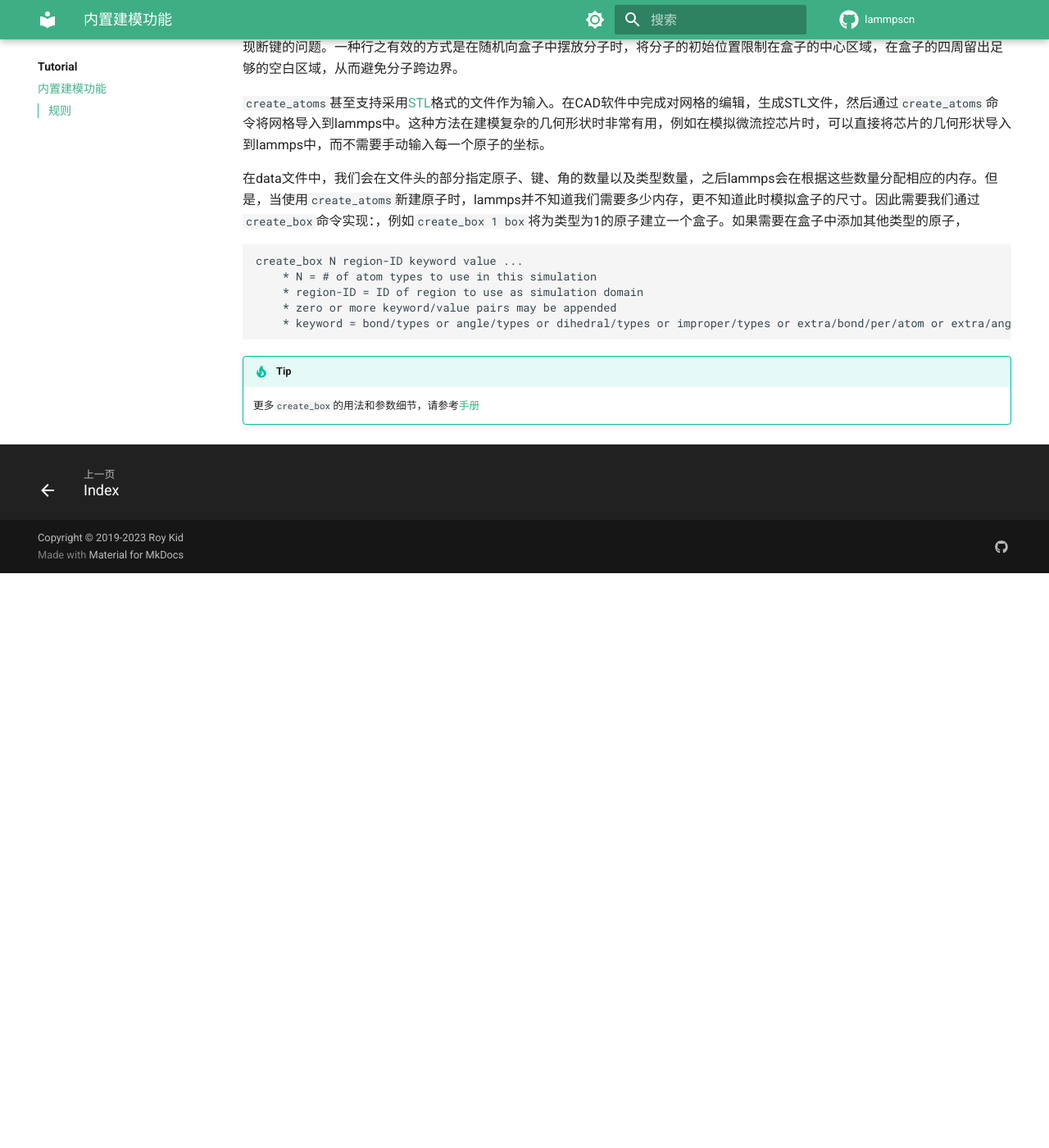
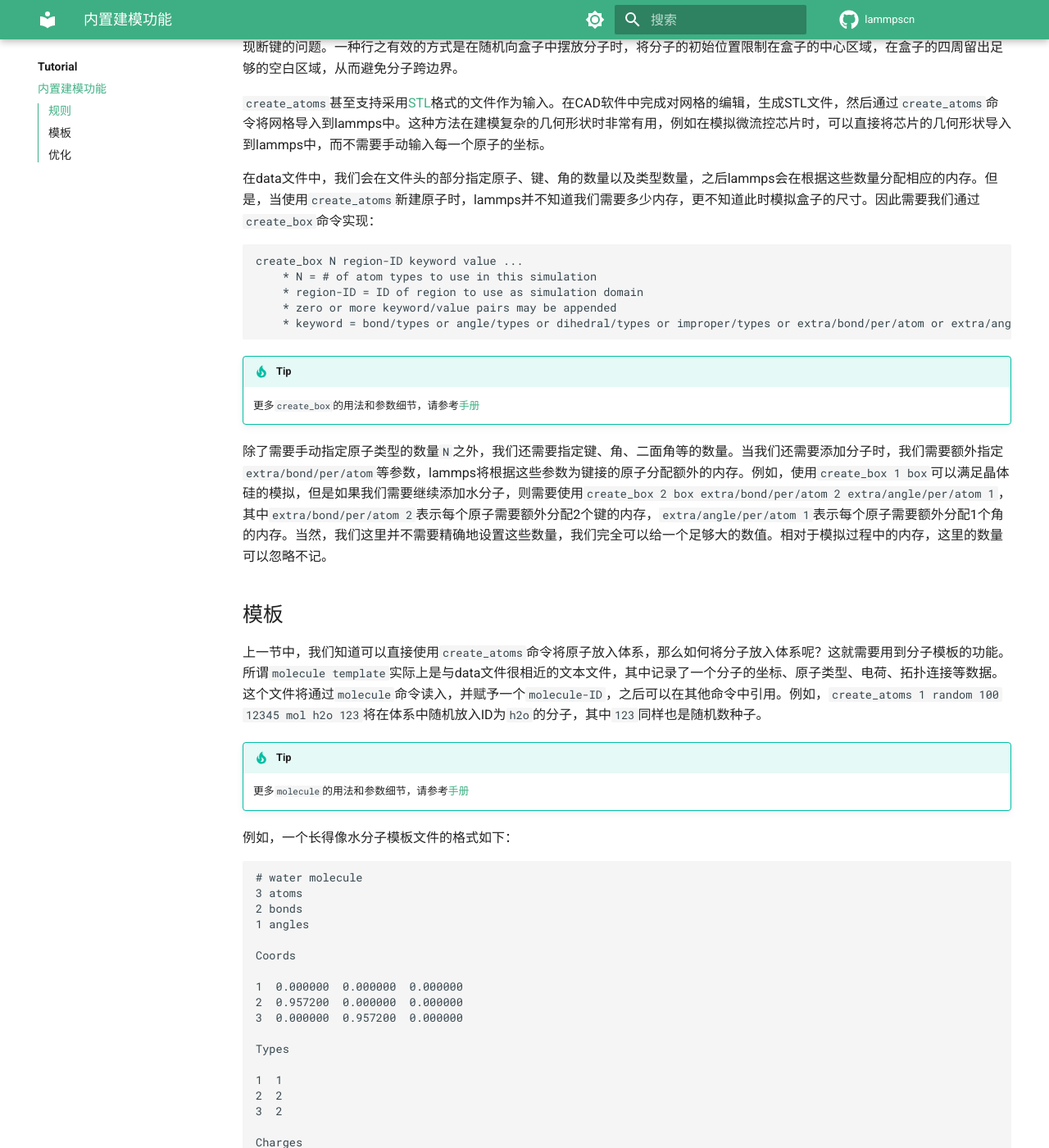
Before and after one commit to Roy-Kid/lammpscn2, an MkDocs documentation site: the page built from docs/Tutorial/modeling.md, in a window 1280 px wide and 1400 px high, scrolled down 1953 px. Shown: the whole window at 82% size. Built offline with MkDocs 1.6.1 and Material for MkDocs 9.7.7, drawn with Linux system fonts in a browser that asks for light colours; comment, search, counter and statistics services are not loaded; before the commit the page ends 2652 px from its top, so only the background shows below that; some of the changed text lies outside the part shown.

Commit message:
update modeling

````diff
--- a/docs/Tutorial/modeling.md
+++ b/docs/Tutorial/modeling.md
@@ -58,7 +58,7 @@ lattice style scale keyword values ...
 
 `create_atoms`甚至支持采用[STL](https://en.wikipedia.org/wiki/STL_(file_format))格式的文件作为输入。在CAD软件中完成对网格的编辑，生成STL文件，然后通过`create_atoms`命令将网格导入到lammps中。这种方法在建模复杂的几何形状时非常有用，例如在模拟微流控芯片时，可以直接将芯片的几何形状导入到lammps中，而不需要手动输入每一个原子的坐标。
 
-在data文件中，我们会在文件头的部分指定原子、键、角的数量以及类型数量，之后lammps会在根据这些数量分配相应的内存。但是，当使用`create_atoms`新建原子时，lammps并不知道我们需要多少内存，更不知道此时模拟盒子的尺寸。因此需要我们通过`create_box`命令实现：，例如`create_box 1 box`将为类型为1的原子建立一个盒子。如果需要在盒子中添加其他类型的原子，
+在data文件中，我们会在文件头的部分指定原子、键、角的数量以及类型数量，之后lammps会在根据这些数量分配相应的内存。但是，当使用`create_atoms`新建原子时，lammps并不知道我们需要多少内存，更不知道此时模拟盒子的尺寸。因此需要我们通过`create_box`命令实现：
 
 ```
 create_box N region-ID keyword value ...
@@ -70,3 +70,58 @@ create_box N region-ID keyword value ...
 
 !!! tip RTFM
     更多`create_box`的用法和参数细节，请参考[手册](https://docs.lammps.org/create_box.html)
+
+除了需要手动指定原子类型的数量`N`之外，我们还需要指定键、角、二面角等的数量。当我们还需要添加分子时，我们需要额外指定`extra/bond/per/atom`等参数，lammps将根据这些参数为键接的原子分配额外的内存。例如，使用`create_box 1 box`可以满足晶体硅的模拟，但是如果我们需要继续添加水分子，则需要使用`create_box 2 box extra/bond/per/atom 2 extra/angle/per/atom 1`，其中`extra/bond/per/atom 2`表示每个原子需要额外分配2个键的内存，`extra/angle/per/atom 1`表示每个原子需要额外分配1个角的内存。当然，我们这里并不需要精确地设置这些数量，我们完全可以给一个足够大的数值。相对于模拟过程中的内存，这里的数量可以忽略不记。
+
+## 模板
+
+上一节中，我们知道可以直接使用`create_atoms`命令将原子放入体系，那么如何将分子放入体系呢？这就需要用到分子模板的功能。所谓`molecule template`实际上是与data文件很相近的文本文件，其中记录了一个分子的坐标、原子类型、电荷、拓扑连接等数据。这个文件将通过`molecule`命令读入，并赋予一个`molecule-ID`，之后可以在其他命令中引用。例如，`create_atoms 1 random 100 12345 mol h2o 123`将在体系中随机放入ID为`h2o`的分子，其中`123`同样也是随机数种子。
+
+!!! tip RTFM
+    更多`molecule`的用法和参数细节，请参考[手册](https://docs.lammps.org/molecule.html)
+
+例如，一个长得像水分子模板文件的格式如下：
+
+```
+# water molecule
+3 atoms
+2 bonds
+1 angles
+
+Coords
+
+1  0.000000  0.000000  0.000000
+2  0.957200  0.000000  0.000000
+3  0.000000  0.957200  0.000000
+
+Types
+
+1  1
+2  2
+3  2
+
+Charges
+
+1  -1.0
+2   0.5
+3   0.5
+
+Bonds
+
+1  1  1  2
+2  1  1  3
+
+Angles
+
+1  1  2  3  1  2
+```
+如果读取多个分子模板，我们需要手动处理type-id的问题。例如，如果我们读取了两个分子，第一个分子的type-id为1到2，第二个分子的type-id为1到4。这样的type-id是有重叠的，因此我们需要手动将type-id进行平移，使得type-id连续。这个过程可以通过`offset Toff Boff Aoff Doff Ioff`参数实现。例如，`molecule mol2 offset 2 2 2 2 2`将所有第二个分子的所有type-id都增加2。
+
+## 优化
+
+通过上述非物理的方法将分子塞入体系中所得到的结果是不可信的。使用这种结构直接进行分子动力学模拟通常会出现一系列的问题，例如原子重叠或者距离过远等。我们需要对体系进行优化。最常见的优化方法是`minimize`：
+
+``` bash
+
+
+```
````
